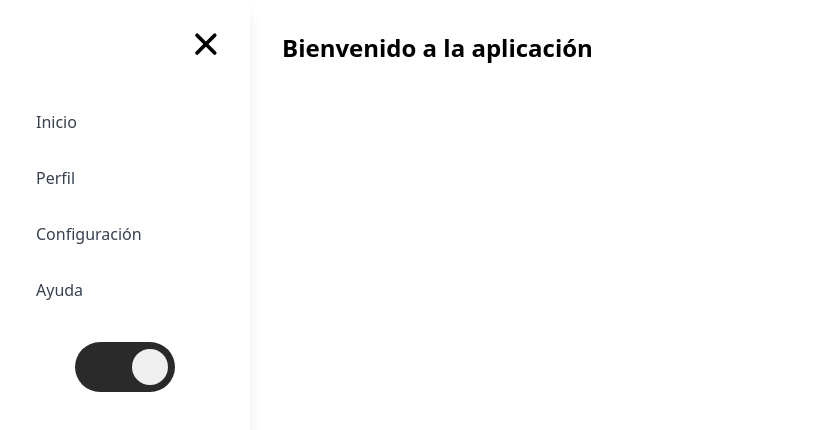
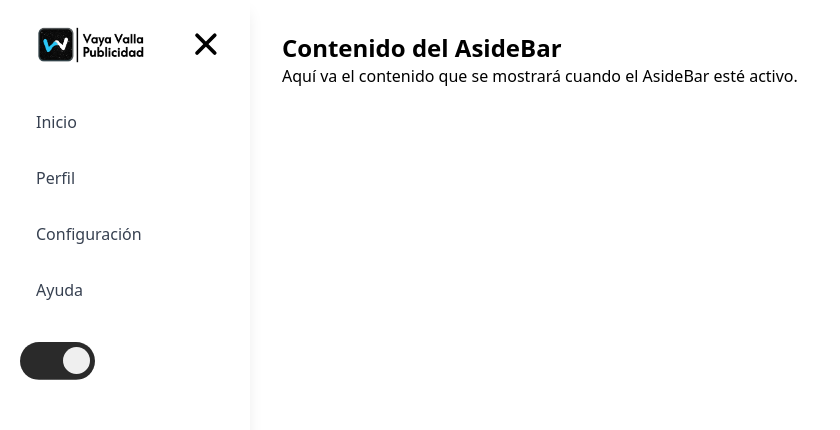
Before and after one commit to Arisest505/Staff, a Next.js app in the folder frontend/: page / in a window 1280 px wide. Both pictures are taken after a click on the checkbox 1178 px from the left and 41 px from the top of the page. Shown: the top 430 px of the page, without its empty margins (0-840 px from the left). Built offline with nearby package versions, Linux system fonts and the light colour scheme.

Commit message:
Cambios de dinamismo resposivo V0.1

```diff
--- a/frontend/components/AsidebBar/AsideBar.tsx
+++ b/frontend/components/AsidebBar/AsideBar.tsx
@@ -1,7 +1,7 @@
 import React, { useState, useEffect } from "react";
 import { motion } from "framer-motion";
-import HamburgerToggle from "../HamburgerButton";
-import Switch from "../Switch";
+import SidebarHeader from "../AsidebBar/SidebarHeader";
+import SidebarMenu from "../AsidebBar/SidebarMenu";
 
 interface AsideBarProps {
   sidebarActive: boolean;
@@ -11,10 +11,9 @@ interface AsideBarProps {
 
 const AsideBar: React.FC<AsideBarProps> = ({ sidebarActive, toggleSidebar, setIsMinimized }) => {
   const [isMinimized, setIsMinimizedLocal] = useState(false);
-  const [isMobile, setIsMobile] = useState<null | boolean>(null); // Inicializamos con `null` para evitar SSR problemas
+  const [isMobile, setIsMobile] = useState(false);
 
   useEffect(() => {
-    // Solo se ejecuta en el cliente, no en SSR
     const checkScreenSize = () => {
       setIsMobile(window.innerWidth < 500);
     };
@@ -33,38 +32,16 @@ const AsideBar: React.FC<AsideBarProps> = ({ sidebarActive, toggleSidebar, setIs
   return (
     <motion.aside
       animate={{
-        width: isMobile === null ? "250px" : isMobile && !isMinimized ? "100%" : isMinimized ? "60px" : "250px"
+        width: isMobile && !isMinimized ? "100%" : isMinimized ? "60px" : "250px"
       }}
       transition={{ duration: 0.3 }}
       className="fixed left-0 top-0 h-full bg-white shadow-lg z-40 p-5 flex flex-col"
     >
-      {/* Botón de Hamburguesa para minimizar */}
-      <div className="flex justify-end mb-4">
-        <HamburgerToggle isOpen={!isMinimized} onClick={toggleMinimize} />
-      </div>
+      {/* Contenedor de la Imagen y Botón de Hamburguesa */}
+      <SidebarHeader isMinimized={isMinimized} toggleMinimize={toggleMinimize} />
 
-      {/* Si está minimizado o en pantalla pequeña, oculta opciones */}
-      {!isMinimized && (
-        <nav className="mt-4">
-          <ul className="space-y-4">
-            {["Inicio", "Perfil", "Configuración", "Ayuda"].map((item) => (
-              <motion.li key={item} whileHover={{ scale: 1.05 }} whileTap={{ scale: 0.95 }}>
-                <a
-                  href="#"
-                  className="block py-2 px-4 text-gray-700 hover:bg-gray-100 rounded-md transition-colors duration-200"
-                >
-                  {item}
-                </a>
-              </motion.li>
-            ))}
-          </ul>
-
-          {/* Switch dentro del Sidebar */}
-          <div className="mt-8 flex justify-center">
-            <Switch isChecked={sidebarActive} onToggle={toggleSidebar} />
-          </div>
-        </nav>
-      )}
+      {/* Contenedor de las Opciones de Navegación y Switch (Solo si no está minimizado) */}
+      {!isMinimized && <SidebarMenu sidebarActive={sidebarActive} toggleSidebar={toggleSidebar} />}
     </motion.aside>
   );
 };
--- /dev/null
+++ b/frontend/components/AsidebBar/SidebarHeader.tsx
@@ -0,0 +1,31 @@
+import React from "react";
+import HamburgerToggle from "../HamburgerButton";
+import Image from "next/image";
+
+interface SidebarHeaderProps {
+  isMinimized: boolean;
+  toggleMinimize: () => void;
+}
+
+const SidebarHeader: React.FC<SidebarHeaderProps> = ({ isMinimized, toggleMinimize }) => {
+  return (
+    <div className="flex items-center justify-between mb-4">
+      {/* Logo */}
+      <div className="relative h-[40px] w-[144px] flex items-center justify-center">
+          <Image
+            src="/img/logo-vaya.webp"
+            alt="logo-de-vaya-valla-publicidad"
+            width={144}
+            height={120}
+            className="object-contain w-[120px] h-[120px]"
+            draggable={false}
+          />
+        </div>
+
+      {/* Botón de Hamburguesa */}
+      <HamburgerToggle isOpen={!isMinimized} onClick={toggleMinimize} />
+    </div>
+  );
+};
+
+export default SidebarHeader;
--- /dev/null
+++ b/frontend/components/AsidebBar/SidebarMenu.tsx
@@ -0,0 +1,35 @@
+import React from "react";
+import { motion } from "framer-motion";
+import Switch from "../Switch";
+
+interface SidebarMenuProps {
+  sidebarActive: boolean;
+  toggleSidebar: () => void;
+}
+
+const SidebarMenu: React.FC<SidebarMenuProps> = ({ sidebarActive, toggleSidebar }) => {
+  return (
+    <nav className="mt-4">
+      {/* Lista de Opciones de Navegación */}
+      <ul className="space-y-4">
+        {["Inicio", "Perfil", "Configuración", "Ayuda"].map((item) => (
+          <motion.li key={item} whileHover={{ scale: 1.05 }} whileTap={{ scale: 0.95 }}>
+            <a
+              href="#"
+              className="block py-2 px-4 text-gray-700 hover:bg-gray-100 rounded-md transition-colors duration-200"
+            >
+              {item}
+            </a>
+          </motion.li>
+        ))}
+      </ul>
+
+      {/* Switch para alternar entre Navbar y Sidebar */}
+      <div className="mt-8 flex justify-start">
+        <Switch isChecked={sidebarActive} onToggle={toggleSidebar} />
+      </div>
+    </nav>
+  );
+};
+
+export default SidebarMenu;
--- a/frontend/components/Switch.tsx
+++ b/frontend/components/Switch.tsx
@@ -21,7 +21,7 @@ const Switch: React.FC<SwitchProps> = ({ isChecked, onToggle }) => {
 
 const StyledWrapper = styled.div`
   .theme-checkbox {
-    --toggle-size: 16px;
+    --toggle-size: 12px;
     -webkit-appearance: none;
     -moz-appearance: none;
     appearance: none;
--- /dev/null
+++ b/frontend/components/mainContentNavbar/MainContentNavbar.tsx
@@ -0,0 +1,10 @@
+const MainContentNavbar: React.FC = () => {
+  return (
+    <main className="p-4 sm:p-6 lg:p-8 transition-all duration-300">
+      <h1 className="text-2xl font-bold">Contenido del Navbar</h1>
+      <p>Aquí va el contenido que se mostrará cuando el Navbar esté activo.</p>
+    </main>
+  );
+};
+
+export default MainContentNavbar;
--- /dev/null
+++ b/frontend/components/mianContenteAsidebar/MainContentAsidebar.tsx
@@ -0,0 +1,10 @@
+const MainContentAsidebar: React.FC = () => {
+  return (
+    <main className="p-4 sm:p-6 lg:p-8 transition-all duration-300">
+      <h1 className="text-2xl font-bold">Contenido del AsideBar</h1>
+      <p>Aquí va el contenido que se mostrará cuando el AsideBar esté activo.</p>
+    </main>
+  );
+};
+
+export default MainContentAsidebar;
--- a/frontend/pages/index.tsx
+++ b/frontend/pages/index.tsx
@@ -1,22 +1,26 @@
 import React, { useState, useEffect } from "react";
 import AsideBar from "../components/AsidebBar/AsideBar";
 import NavbarComponent from "../components/navbarComponent";
+import MainContentNavbar from "../components/mainContentNavbar/MainContentNavbar";
+import MainContentAsidebar from "../components/mianContenteAsidebar/MainContentAsidebar";
 import "../styles/global.css";
 
 const Home: React.FC = () => {
   const [sidebarActive, setSidebarActive] = useState(false);
   const [isMinimized, setIsMinimized] = useState(false);
-  const [isMobile, setIsMobile] = useState(false); // Inicializado en `false` para evitar SSR errors
-  const [hasMounted, setHasMounted] = useState(false); // Nueva bandera para controlar la hidratación
+  const [isMobile, setIsMobile] = useState(false);
+  const [hasMounted, setHasMounted] = useState(false);
 
   useEffect(() => {
-    setHasMounted(true); // Marcar que el componente ya se montó
-    setIsMobile(window.innerWidth < 500); // Ahora `isMobile` se configura solo en el cliente
+    // Prevenir errores de SSR
+    setHasMounted(true);
 
+    // Manejar el tamaño de pantalla
     const checkScreenSize = () => {
       setIsMobile(window.innerWidth < 500);
     };
 
+    checkScreenSize();
     window.addEventListener("resize", checkScreenSize);
     return () => window.removeEventListener("resize", checkScreenSize);
   }, []);
@@ -36,27 +40,25 @@ const Home: React.FC = () => {
     });
   };
 
+  // Evitar renderizado en SSR para evitar `hydration mismatch`
   if (!hasMounted) return null;
 
   return (
     <div className="">
-      {/* Mostrar Navbar por defecto */}
+      {/* Sidebar activado */}
+      {sidebarActive && <AsideBar sidebarActive={sidebarActive} toggleSidebar={toggleSidebar} setIsMinimized={setIsMinimized} />}
+
+      {/* Navbar cuando el Sidebar está desactivado */}
       {!sidebarActive && <NavbarComponent toggleSidebar={toggleSidebar} sidebarActive={sidebarActive} />}
 
-      {/* Mostrar AsideBar solo si el Switch está activado */}
-      {sidebarActive && <AsideBar sidebarActive={sidebarActive} toggleSidebar={toggleSidebar} setIsMinimized={setIsMinimized} />}
-
-      {/* Contenido principal que se oculta cuando el Sidebar está expandido en móviles */}
-      {!isMobile || (isMobile && !sidebarActive) ? (
-        <main
-          className="p-4 sm:p-6 lg:p-8 transition-all duration-300"
-          style={{
-            marginLeft: sidebarActive && !isMobile ? (isMinimized ? "60px" : "250px") : "0px",
-          }}
-        >
-          <h1 className="text-2xl font-bold">Bienvenido a la aplicación</h1>
-        </main>
-      ) : null}
+      <div
+        className="flex-1 transition-all duration-300"
+        style={{
+          marginLeft: sidebarActive ? (isMobile ? "60px" : isMinimized ? "60px" : "250px") : "0px",
+        }}
+      >
+        {sidebarActive ? <MainContentAsidebar /> : <MainContentNavbar />}
+      </div>
     </div>
   );
 };
```
